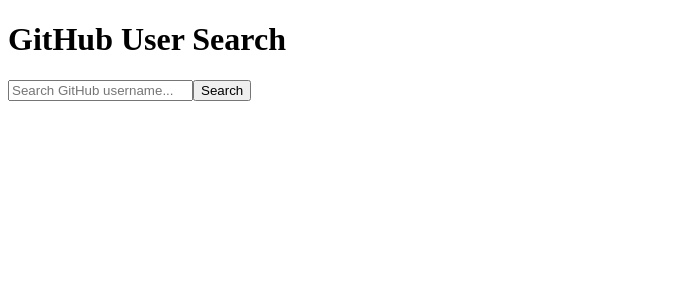
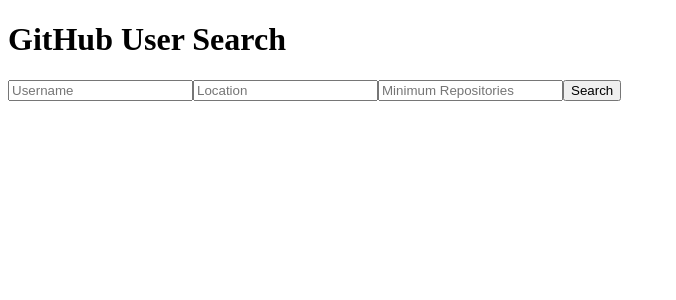
Before and after one commit to Gabbyjay20/alx-fe-reactjs, a React (Vite) app in the folder github-user-search/: page / in a window 1280 px wide. Shown: the top 300 px of the page, without its empty margins (0-676 px from the left). Built offline with nearby package versions, Linux system fonts and the light colour scheme.

Commit message:
Restore advanced search with name attributes and searchUsers

```diff
--- a/github-user-search/src/components/Search.jsx
+++ b/github-user-search/src/components/Search.jsx
@@ -1,56 +1,81 @@
 import { useState } from "react";
-import { fetchUserData } from "../services/githubService";
+import { searchUsers } from "../services/githubService";
 
 export default function Search() {
   const [username, setUsername] = useState("");
-  const [user, setUser] = useState(null);
-  const [loading, setLoading] = useState(false);
-  const [error, setError] = useState("");
+  const [location, setLocation] = useState("");
+  const [minRepos, setMinRepos] = useState("");
+  const [users, setUsers] = useState([]);
 
   const handleSubmit = async (e) => {
     e.preventDefault();
-    setLoading(true);
-    setError("");
-    setUser(null);
-
-    try {
-      const data = await fetchUserData(username);
-      setUser(data);
-    } catch (err) {
-      setError("Looks like we cant find the user");
-    } finally {
-      setLoading(false);
-    }
+    const results = await searchUsers({ username, location, minRepos });
+    setUsers(results);
   };
 
   return (
-    <div className="search-container">
-      <form onSubmit={handleSubmit}>
+    <div>
+      <form onSubmit={handleSubmit} className="p-4 space-y-4">
         <input
+          name="username"
           type="text"
-          placeholder="Search GitHub username..."
+          placeholder="Username"
           value={username}
           onChange={(e) => setUsername(e.target.value)}
+          className="border p-2 rounded w-full"
         />
-        <button type="submit">Search</button>
+
+        <input
+          name="location"
+          type="text"
+          placeholder="Location"
+          value={location}
+          onChange={(e) => setLocation(e.target.value)}
+          className="border p-2 rounded w-full"
+        />
+
+        <input
+          name="minRepos"
+          type="number"
+          placeholder="Minimum Repositories"
+          value={minRepos}
+          onChange={(e) => setMinRepos(e.target.value)}
+          className="border p-2 rounded w-full"
+        />
+
+        <button
+          type="submit"
+          className="bg-blue-600 text-white p-2 rounded w-full"
+        >
+          Search
+        </button>
       </form>
 
-      {/* Conditional Rendering */}
-      {loading && <p>Loading...</p>}
-      {error && <p style={{ color: "red" }}>{error}</p>}
-
-      {user && (
-        <div className="user-card">
+      {users.length > 0 && (
+        <div className="grid grid-cols-1 md:grid-cols-2 lg:grid-cols-3 gap-4 p-4">
+          {users.map((user) => (
+            <div
+              key={user.id}
+              className="border p-4 rounded shadow hover:shadow-lg transition"
+            >
               <img
                 src={user.avatar_url}
                 alt={user.login}
-            width="100"
-            style={{ borderRadius: "8px" }}
+                className="w-20 h-20 rounded-full mx-auto"
               />
-          <h3>{user.login}</h3>
-          <a href={user.html_url} target="_blank" rel="noopener noreferrer">
+              <h2 className="text-center font-bold mt-2">{user.login}</h2>
+              <p className="text-center">
+                <a
+                  href={user.html_url}
+                  target="_blank"
+                  rel="noopener noreferrer"
+                  className="text-blue-500 hover:underline"
+                >
                   View Profile
                 </a>
+              </p>
+            </div>
+          ))}
         </div>
       )}
     </div>
```
Also changed, not shown: 1 other file (tests, documents, lock files or other folders). Lines whose indentation alone changed are shown as unchanged.
